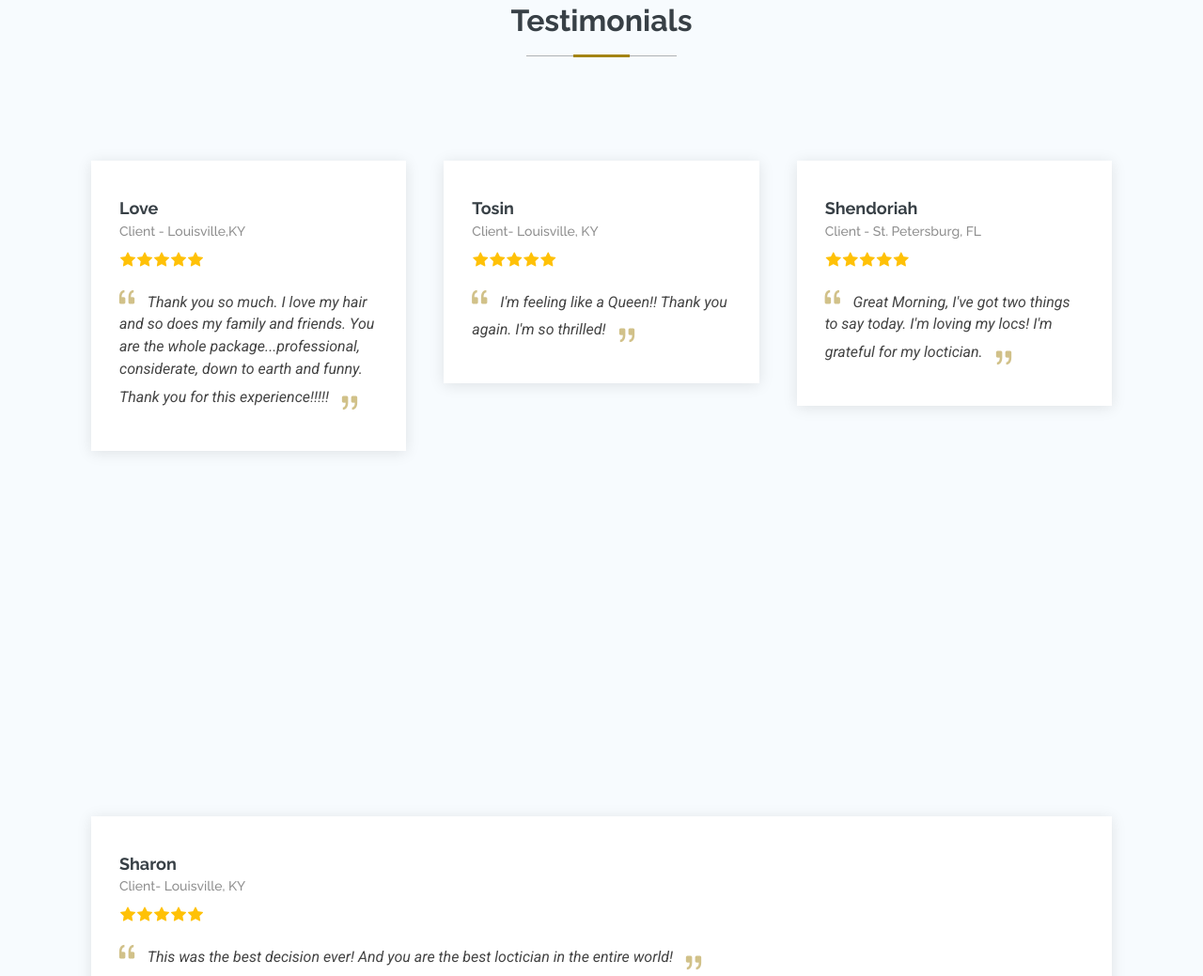
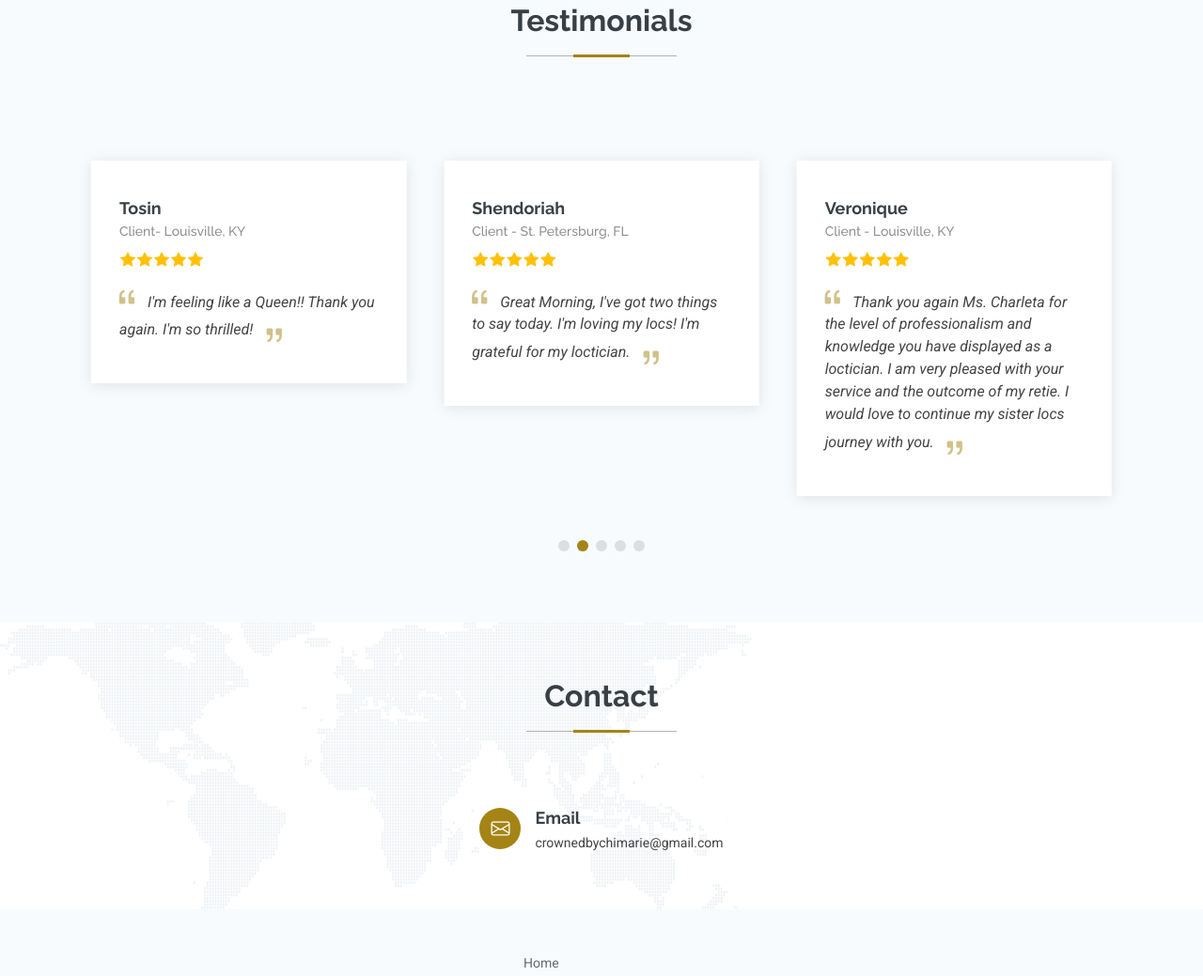
Before and after one commit to sglucas21/crownedbychimarie, a plain HTML site: page index.html in a window 1280 px wide. Shown: the part 1298-2337 px from the top of the page at 94% size. Drawn offline with Linux system fonts and the light colour scheme; a web font is replaced by a local one.

Commit message:
Update index.html

```diff
--- a/index.html
+++ b/index.html
@@ -1,6 +1,5 @@
 <!DOCTYPE html>
 <html lang="en">
-
 <head>
   <meta charset="utf-8">
   <meta content="width=device-width, initial-scale=1.0" name="viewport">
@@ -59,23 +58,18 @@
         </ul>
         <i class="mobile-nav-toggle d-xl-none bi bi-list"></i>
       </nav>
-
       <div class="header-social-links">
         <a target="_blank" href="https://www.instagram.com/crownedbychimarie/?hl=en"><i class="bi bi-instagram"></i></a>
         <a target="_blank" href="https://www.facebook.com/crownedbychimarie/" class="facebook"><i class="bi bi-facebook"></i></a>
         <a target="_blank" href="https://www.tiktok.com/@crownedbychimarie"><i class="bi bi-tiktok"></i></a>
       </div>
-
     </div>
   </header>
 
   <main class="main">
-
     <!-- Hero Section -->
     <section id="hero" class="hero section dark-background">
-
       <img src="assets/img/chi_crown.jpg" alt="" data-aos="fade-in">
-
       <div class="container text-center" data-aos="fade-up" data-aos-delay="100">
         <div class="row justify-content-center">
           <div class="col-lg-8">
@@ -122,7 +116,6 @@
       </div><!-- End Section Title -->
 
       <div class="container" data-aos="fade-up" data-aos-delay="100">
-
         <div class="swiper init-swiper">
           <script type="application/json" class="swiper-config">
             {
@@ -150,7 +143,6 @@
             }
           </script>
           <div class="swiper-wrapper">
-
             <div class="swiper-slide">
               <div class="testimonial-item">
                 <h3>Love</h3>
@@ -196,8 +188,7 @@
               </div>
             </div><!-- End testimonial item -->
 
-
-           class="swiper-slide">
+            <div class="swiper-slide">
               <div class="testimonial-item">
                 <h3>Veronique</h3>
                 <h4>Client - Louisville, KY </h4>
@@ -231,7 +222,6 @@
           </div>
           <div class="swiper-pagination"></div>
         </div>
-
       </div>
 
     </section><!-- /Testimonials Section -->
@@ -278,7 +268,6 @@
             <a target="_blank" href="https://www.tiktok.com/@crownedbychimarie"><i class="bi bi-tiktok"></i></a>
           </div>
         </div>
-
         <div class="col-lg-2 col-6 footer-links">
           <ul>
             <li><a href="#">Home</a></li>
@@ -289,7 +278,6 @@
         </div>
       </div>
     </div>
-
   </footer>
 
   <!-- Scroll Top -->
@@ -308,10 +296,7 @@
   <script src="assets/vendor/imagesloaded/imagesloaded.pkgd.min.js"></script>
   <script src="assets/vendor/isotope-layout/isotope.pkgd.min.js"></script>
   <script src="assets/vendor/swiper/swiper-bundle.min.js"></script>
-
   <!-- Main JS File -->
   <script src="assets/js/main.js"></script>
-
 </body>
-
 </html>
```
